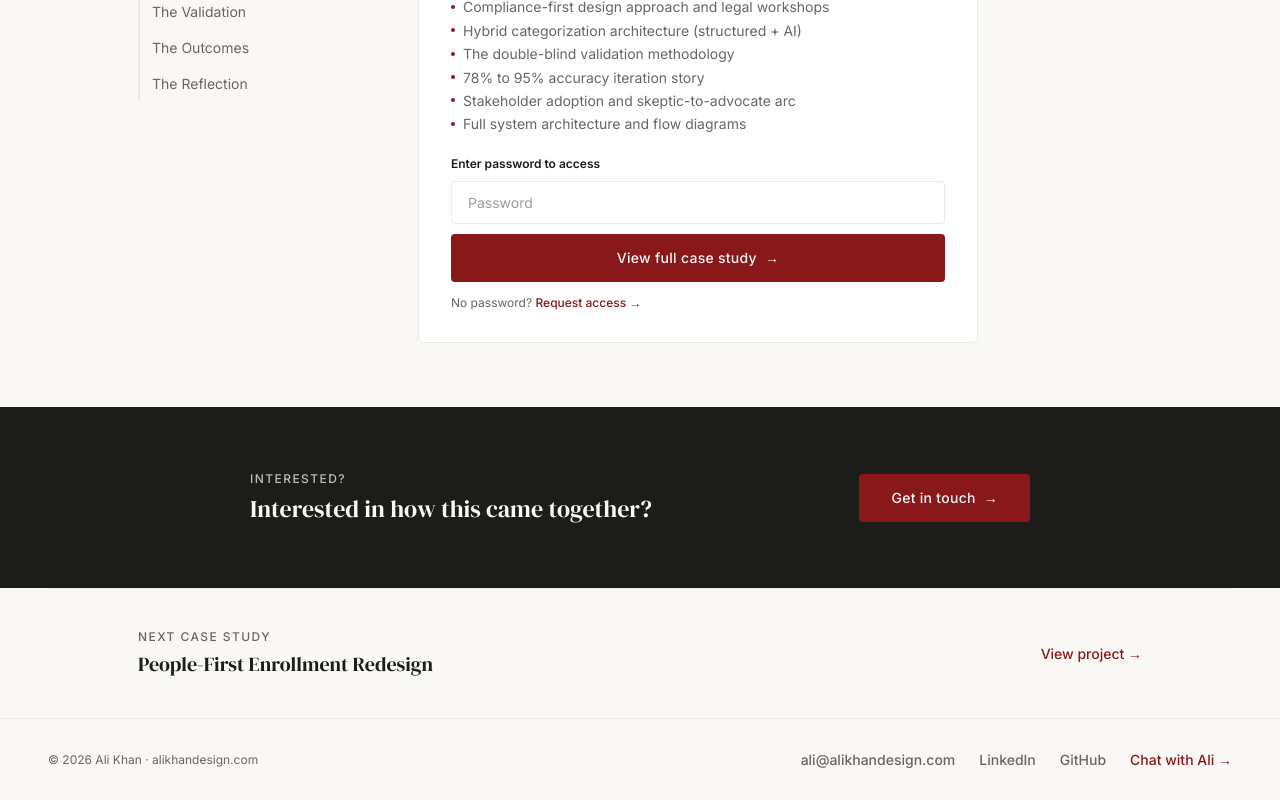
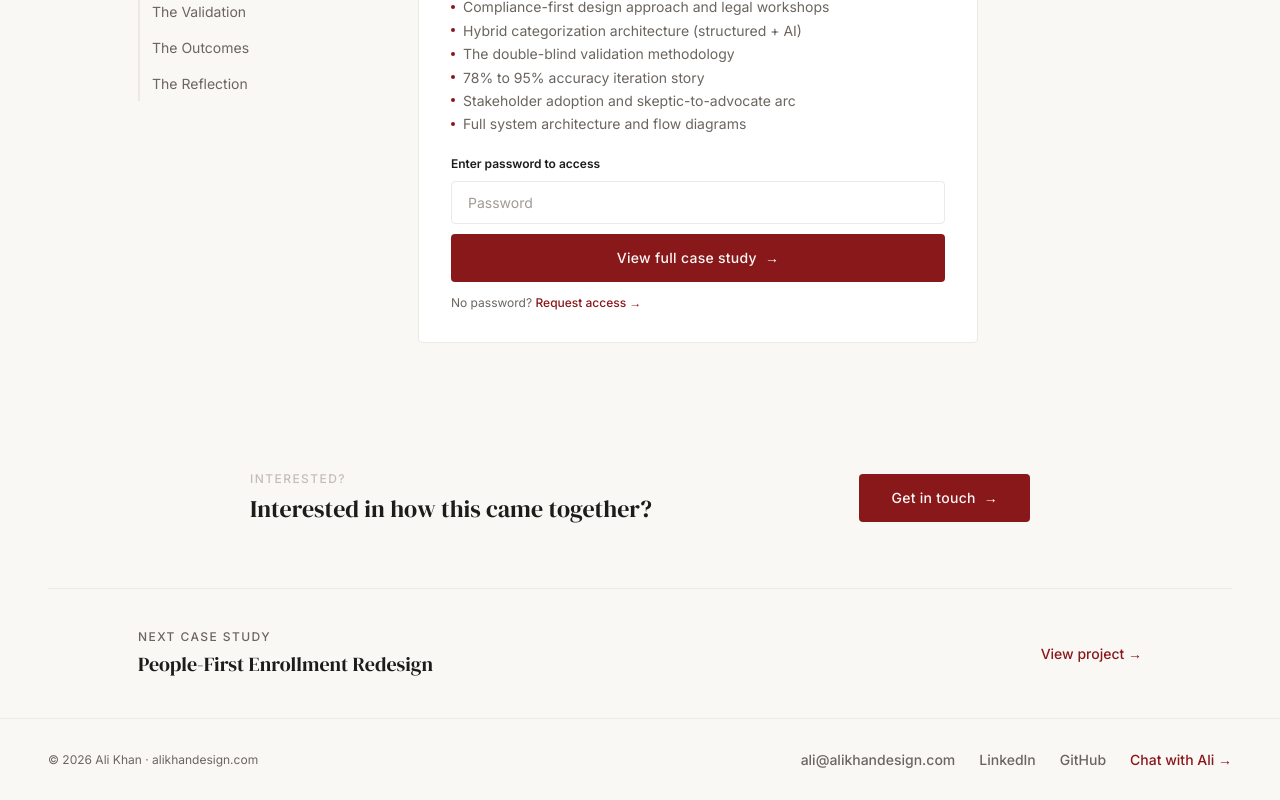
Before and after one commit to alikhandesign/alikhandesign.com, a Next.js app: page /work/ai-agent in a window 1280 px wide. Shown: the part 1291-2091 px from the top of the page. Built offline with nearby package versions, Linux system fonts and the light colour scheme.

Commit message:
Token rename sweep: align CSS color tokens with Figma semantic naming

```diff
--- a/app/components/CTAStrip.tsx
+++ b/app/components/CTAStrip.tsx
@@ -8,11 +8,11 @@ interface CTAStripProps {
 
 export default function CTAStrip({ eyebrow = 'Interested?', title, onContact }: CTAStripProps) {
   return (
-    <section style={{ background: 'var(--dark-bg)', padding: '4rem 3rem' }}>
+    <section style={{ background: 'var(--color-bg-dark)', padding: '4rem 3rem' }}>
       <div style={{ maxWidth: 780, margin: '0 auto', display: 'flex', justifyContent: 'space-between', alignItems: 'center', gap: '2rem', flexWrap: 'wrap' as const }}>
         <div>
           <p className="eyebrow-dark" style={{ marginBottom: 'var(--space-2)' }}>{eyebrow}</p>
-          <h2 className="font-serif" style={{ fontSize: 'var(--text-2xl)', fontWeight: 400, color: 'var(--bg)', lineHeight: 1.25, maxWidth: 500 }}>{title}</h2>
+          <h2 className="font-serif" style={{ fontSize: 'var(--text-2xl)', fontWeight: 400, color: 'var(--color-bg)', lineHeight: 1.25, maxWidth: 500 }}>{title}</h2>
         </div>
         <button
           onClick={onContact}
```
